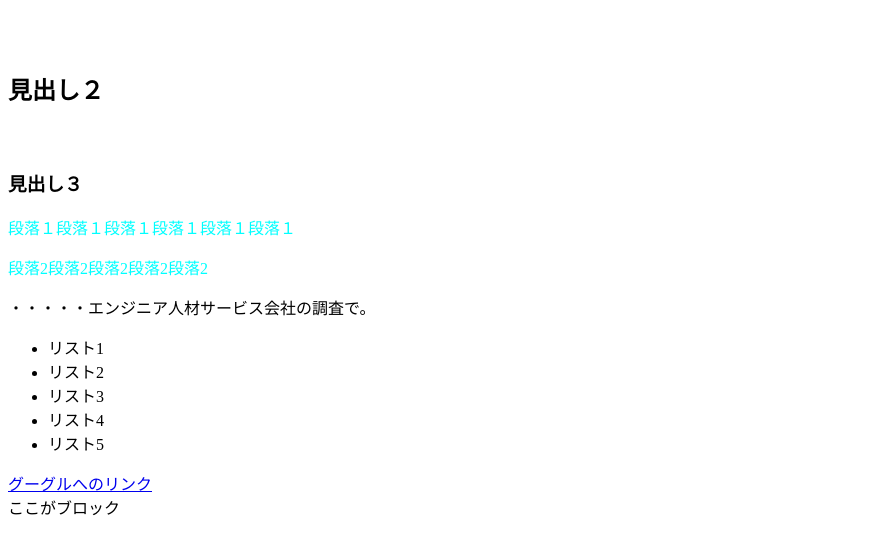
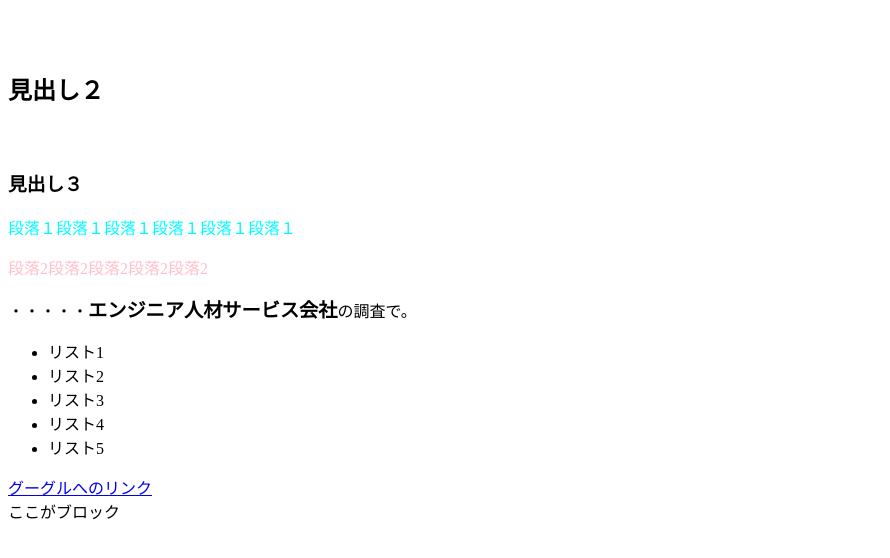
Before and after one commit to yutowww/rx-7, a plain HTML site: page index.html in a window 1280 px wide. Shown: the part 158-716 px from the top of the page, without its empty margins (0-890 px from the left). Drawn offline with Linux system fonts and the light colour scheme; files that its build step writes are made by us from their sources.

Commit message:
css-change

```diff
--- a/css/index.css
+++ b/css/index.css
@@ -1,7 +1,13 @@
-p {
+p.sub-title1 {
     color: aqua;
 }
-
+p#sub-title2 {
+    color: pink;
+}
+.company{
+    font-weight: bold;
+    font-size: larger;
+}
 h1 {
     color: red;
     font-size: 50pt;
--- a/index.html
+++ b/index.html
@@ -5,7 +5,7 @@
  <meta name="viewport" content="width=device-width,initial-scale=1.0">
  <meta http-equiv="X-UA-Compatible" content="ie=edge">
  <title>HTMLの練習</title>
- <link rel="stylesheet" type="text/css" href="index.css">
+ <link rel="stylesheet" type="text/css" href="css/index.css">
  <style type="text/css">
    /* ここにスタイル記述 */
 </style>
@@ -16,9 +16,9 @@
  </h1>
 　<h2>見出し２</h2>
 　<h3>見出し３</h3>
-  <p>段落１段落１段落１段落１段落１段落１</p>
-  <p>段落2段落2段落2段落2段落2</p>
-  ・・・・・<span>エンジニア人材サービス会社</span>の調査で。
+  <p class="sub-title1">段落１段落１段落１段落１段落１段落１</p>
+  <p id="sub-title2">段落2段落2段落2段落2段落2</p>
+  ・・・・・<span class="company">エンジニア人材サービス会社</span>の調査で。
   <ul>
       <li>リスト1</li>
       <li>リスト2</li>
```
